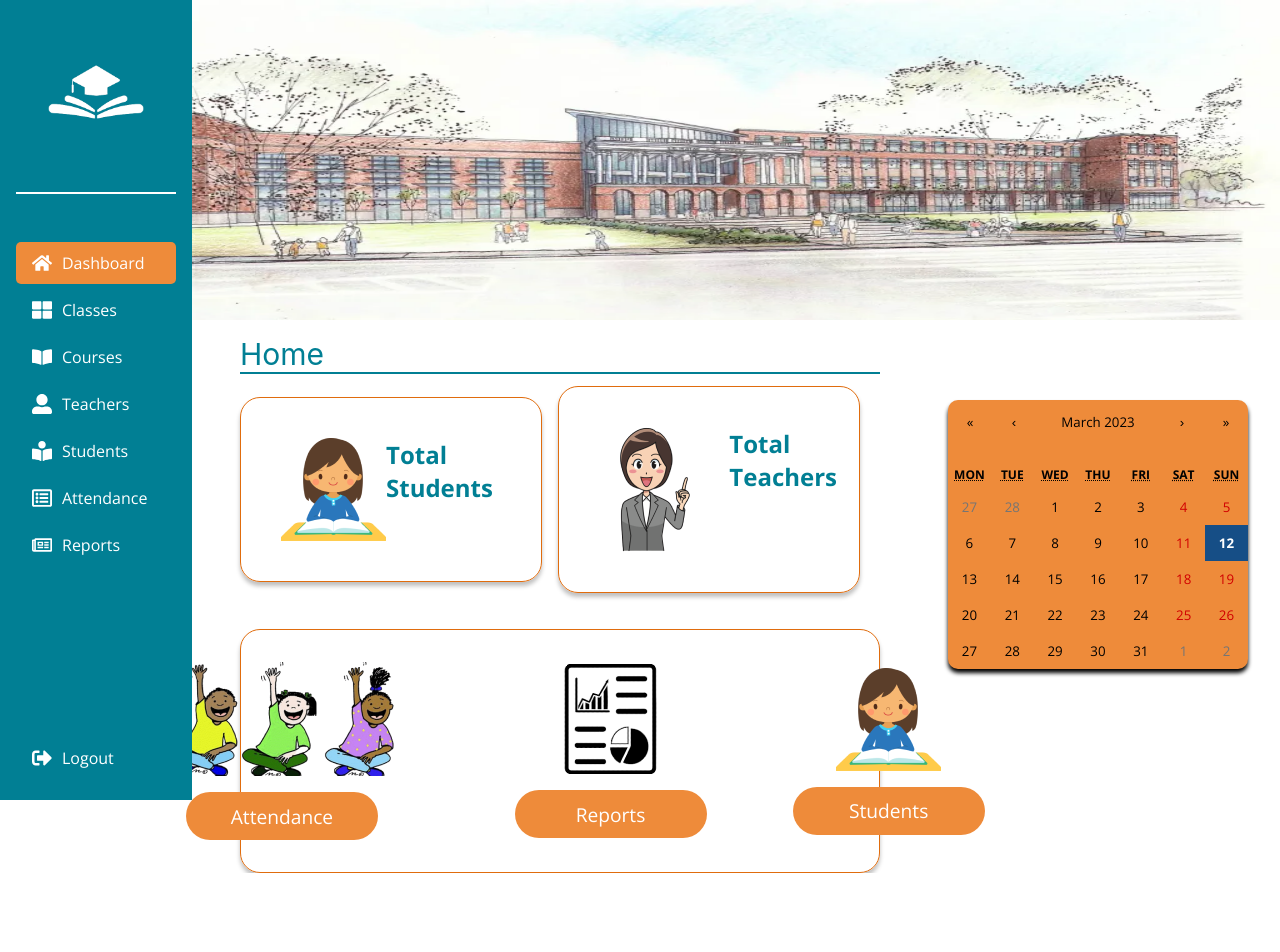
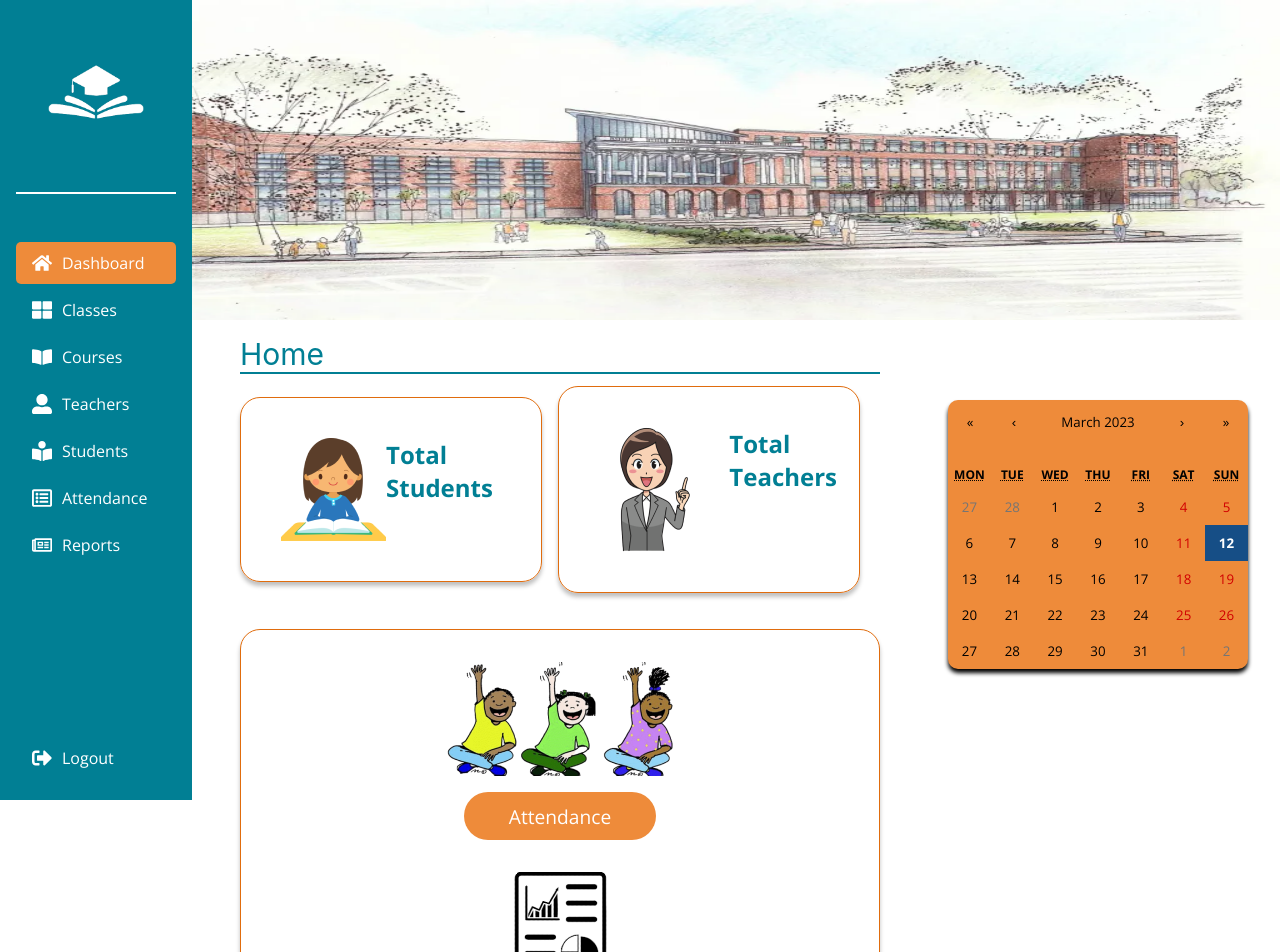
Before and after one commit to maya-atiah/LMS-Project-fronten, a React (Create React App) app: page /Home in a window 1280 px wide. Shown: the top 952 px of the page. Before the commit the page ends 873 px from the top, so only its background shows below. Built offline with nearby package versions, Linux system fonts and the light colour scheme; no server answers; sample sign-in values are in the browser's storage.

Commit message:
Update Home.css

```diff
--- a/src/components/Home/Home.css
+++ b/src/components/Home/Home.css
@@ -166,7 +166,12 @@
   flex-direction: column ;
 }
 
-
+@media (max-width:1390px){
+  .card3{
+    gap:2rem;
+    flex-direction: column;
+  }
+}
 
 @media (max-width: 1000px) {
   section {
```
